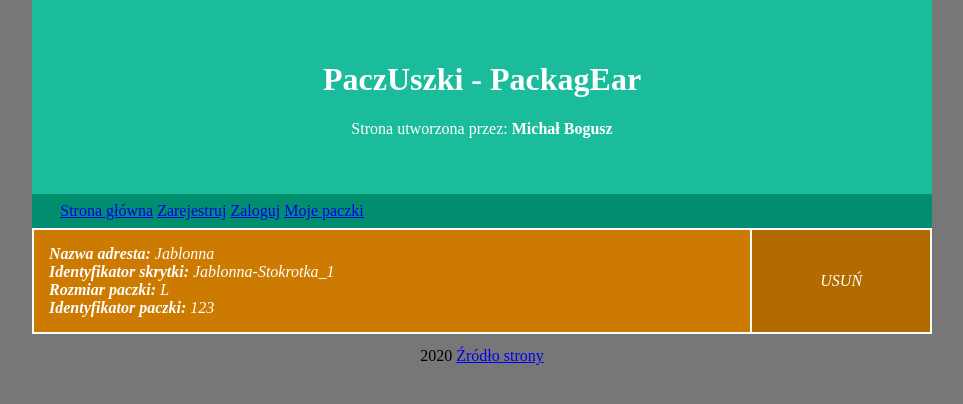
After one commit to michalbogusz23/PackageEar, a Flask app: page /sender/dashboard in a window 1280 px wide. The commit adds this page. Shown: the top 404 px of the page, without its empty margins (158-1121 px from the left). Run offline with Flask 2, Linux system fonts and the light colour scheme.

Commit message:
added showing list of available packages

```diff
--- a/web/app.py
+++ b/web/app.py
@@ -14,7 +14,7 @@ load_dotenv()
 SESSION_TYPE="redis"
 SESSION_REDIS=db
 
-SESSION_COOKIE_SECURE = True
+# SESSION_COOKIE_SECURE = True
 app = Flask(__name__)
 app.config.from_object(__name__)
 app.secret_key = getenv('SECRET_KEY')
@@ -96,6 +96,17 @@ def sender_logout():
     login = None
     return redirect(url_for("index"))
 
+@app.route("/sender/dashboard")
+def sender_dashboard():
+    packages = [{
+        "address": "Jablonna",
+        "boxId": "Jablonna-Stokrotka_1",
+        "size": "L",
+        "id": "123"
+    },
+    ]
+    return render_template("packages.html", packages=packages)
+
 
 def save_user(user):
     salt = gensalt(5)
@@ -123,4 +134,5 @@ def is_user(login):
     return db.hexists(f"user:{login}", "password")
 
 if __name__ == '__main__':
-    app.run(host="0.0.0.0", port=5000, ssl_context='adhoc')
+    # app.run(host="0.0.0.0", port=5000, ssl_context='adhoc')
+    app.run(host="0.0.0.0", port=5000)
--- a/web/static/style.css
+++ b/web/static/style.css
@@ -22,6 +22,8 @@ form {
 }
 .navbar {
     justify-content: space-between;
+    align-items: center;
+    /* justify-content: center; */
     display: flex;
     padding-top: 8px;
     padding-bottom: 8px;
@@ -41,19 +43,53 @@ form {
     display:inline-block;
     width:30%;
 }
+
 .flashes {
     background-color: #FC1690;
     color: white;
     padding: 15px;
-    margin-bottom: 8px;
     border-style: solid;
     border-width: 1px;
+}
+
+.packages {
+    background-color: #cc7a00;
+    color: white;
+    margin-bottom: 8px;
+}
+
+.package {
+    border-style: solid;
+    border-width: 1px;
+    display:flex;
+}
+
+.package_details {
+    padding: 15px;
+    width: 80%;
+    border-style: solid;
+    border-width: 1px;
+}
+
+.package_delete {
+    background-color: #b36b00;
+    display: flex;
+    align-items: center;
+    justify-content: center;
+    width: 20%;
+    border-style: solid;
+    border-width: 1px;
+}
+
+.package {
+    font-style: oblique;
 }
 
 .footer {
     padding: 5px;
     text-align: center;
 }
+
 input:not([type=radio]) {
     background-color: #eeeeee;
     padding: 15px;
--- a/web/templates/base.html
+++ b/web/templates/base.html
@@ -27,6 +27,7 @@
     <a href="/" class="active">Strona główna</a>
     <a href="/sender/register">Zarejestruj</a>
     <a href="/sender/login">Zaloguj</a>
+    <a href="/sender/dashboard">Moje paczki</a>
   </span>
 
   {% if session['user'] %}
--- /dev/null
+++ b/web/templates/packages.html
@@ -0,0 +1,22 @@
+{% extends "base.html" %}
+{% block content %}
+
+    {% if packages %}
+    <div class="packages">
+        {% for package in packages %}
+            <div class="package">
+                <div class="package_details">
+                    <div><b>Nazwa adresta:</b> {{ package.address }}</div>
+                    <div><b>Identyfikator skrytki:</b> {{ package.boxId }}</div>
+                    <div><b>Rozmiar paczki:</b> {{ package.size }}</div>
+                    <div><b>Identyfikator paczki:</b> {{ package.id }}</div>
+                </div>
+                <div class="package_delete">
+                    <p1>USUŃ</p1>
+                </div>
+            </div>
+        {% endfor %}
+    </div>
+    {% endif %}
+
+{% endblock %}
```
